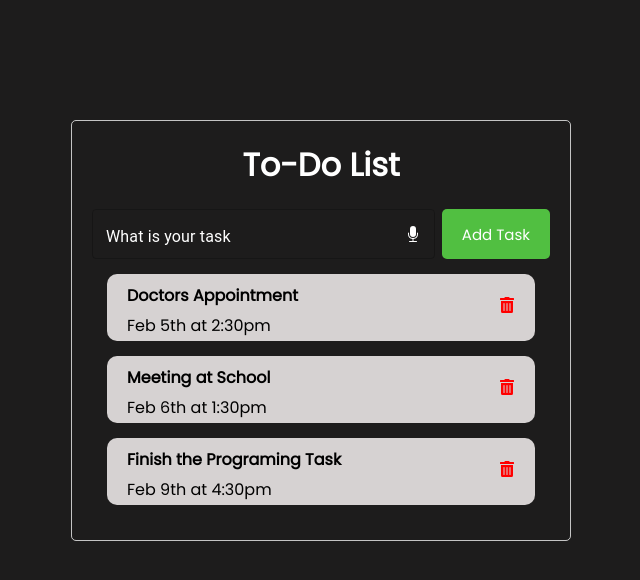
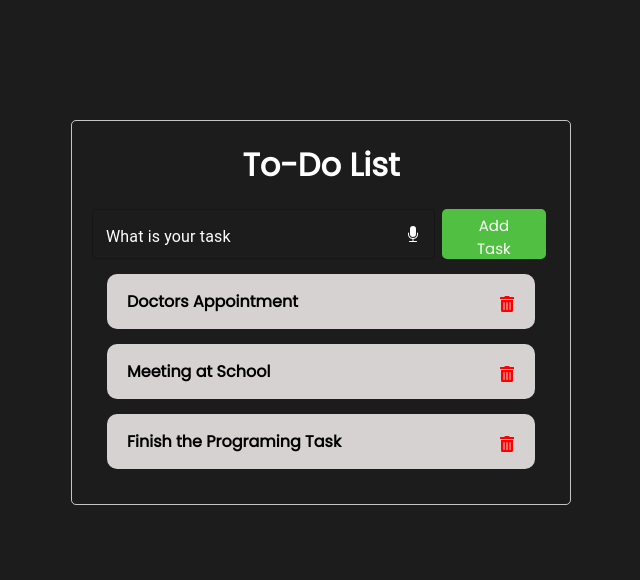
Before and after one commit to AhmedKamal29/React-practice, a React (Create React App) app: page / in a window 1280 px wide. Shown: the top 580 px of the page, without its empty margins (319-959 px from the left). Built offline with nearby package versions, Linux system fonts and the light colour scheme.

Commit message:
adding task is functional

```diff
--- a/src/App.js
+++ b/src/App.js
@@ -2,35 +2,47 @@ import { useState } from "react";
 import Header from "./Components/Header";
 import Inputs from "./Components/Inputs";
 import Tasks from "./Components/Tasks";
-// import Task from "./Components/Task";
 
 const App = () => {
-  const [tasks] = useState([
+  const [tasks, setTasks] = useState([
     {
       id: 1,
       text: "Doctors Appointment",
       day: "Feb 5th at 2:30pm",
-      reminder: true,
     },
     {
       id: 2,
       text: "Meeting at School",
       day: "Feb 6th at 1:30pm",
-      reminder: true,
     },
     {
       id: 3,
       text: "Finish the Programing Task",
       day: "Feb 9th at 4:30pm",
-      reminder: true,
     },
   ]);
+  // add a task
+  const addTask = (task) => {
+    const id = Math.floor(Math.random() * 10000) + 1;
+    const newTask = { id, ...task };
+    setTasks([...tasks, newTask]);
+  };
+  //delete task
+  const delTask = (id) => {
+    setTasks(tasks.filter((task) => task.id !== id));
+  };
 
   return (
     <div className="container">
       <Header />
-      <Inputs />
-      <Tasks tasks={tasks} />
+      <Inputs onAdd={addTask} />
+      {tasks.length > 0 ? (
+        <Tasks tasks={tasks} onDelete={delTask} />
+      ) : (
+        <p className="noTasks">
+          You have no tasks today <span>&#9787;</span>{" "}
+        </p>
+      )}
     </div>
   );
 };
--- a/src/Components/Button.js
+++ b/src/Components/Button.js
@@ -1,8 +1,8 @@
 import PropTypes from "prop-types";
 
-const Button = ({ text, onClick }) => {
+const Button = ({ type, text, onClick }) => {
   return (
-    <button onClick={onClick} className="btn">
+    <button type={type} onClick={onClick} value="Saving btn " className="btn">
       {text}
     </button>
   );
--- a/src/Components/Inputs.js
+++ b/src/Components/Inputs.js
@@ -1,22 +1,40 @@
 import React from "react";
+import { useState } from "react";
 import PropTypes from "prop-types";
 import FormControl from "@material-ui/core/FormControl";
 import InputLabel from "@material-ui/core/InputLabel";
+import OutlinedInput from "@material-ui/core/OutlinedInput";
 import InputAdornment from "@material-ui/core/InputAdornment";
+import { BsFillMicFill } from "react-icons/bs";
 import Button from "./Button";
-import { BsFillMicFill } from "react-icons/bs";
-import OutlinedInput from "@material-ui/core/OutlinedInput";
 
-const Inputs = ({ placeholder }) => {
-  const onClick = () => {
-    console.log("adding a task");
+const Inputs = ({ onAdd }) => {
+  const [text, setText] = useState("");
+
+  // const onClick = () => {
+  //   console.log("adding a task");
+  // };
+
+  const onSubmit = (e) => {
+    e.preventDefault();
+    if (!text) {
+      alert("Please add a task");
+      return;
+    }
+
+    onAdd({ text });
+
+    setText("");
   };
 
   return (
-    <div className="TextArea">
+    <form className="TextArea" onSubmit={onSubmit}>
       <FormControl variant="outlined">
         <InputLabel className="inputLabel">What is your task</InputLabel>
         <OutlinedInput
+          required
+          value={text}
+          onChange={(e) => setText(e.target.value)}
           label="what is your task"
           endAdornment={
             <InputAdornment position="end">
@@ -28,9 +46,9 @@ const Inputs = ({ placeholder }) => {
             </InputAdornment>
           }
         />
+        <Button type="submit" text="Add Task" />
       </FormControl>
-      <Button text="Add Task" onClick={onClick} />
-    </div>
+    </form>
   );
 };
 
--- a/src/Components/Task.js
+++ b/src/Components/Task.js
@@ -1,12 +1,12 @@
 import { FaTrashAlt } from "react-icons/fa";
 
-const Task = ({ task }) => {
+const Task = ({ task, onDelete }) => {
   return (
     <div className="task">
       <h4>
-        {task.text} <FaTrashAlt className="trashIcon" />
+        {task.text}{" "}
+        <FaTrashAlt className="trashIcon" onClick={() => onDelete(task.id)} />
       </h4>
-      <p>{task.day}</p>
     </div>
   );
 };
--- a/src/Components/Tasks.js
+++ b/src/Components/Tasks.js
@@ -1,10 +1,10 @@
 import Task from "./Task";
 
-const Tasks = ({ tasks }) => {
+const Tasks = ({ tasks, onDelete }) => {
   return (
     <>
       {tasks.map((task) => (
-        <Task key={task.id} task={task} />
+        <Task key={task.id} task={task} onDelete={onDelete} />
       ))}
     </>
   );
--- a/src/index.css
+++ b/src/index.css
@@ -36,14 +36,14 @@ body {
   background: rgb(81, 191, 65);
   color: #fff;
   border: none;
-  padding: 5px 20px;
+  padding: 5px 35px;
   border-radius: 5px;
   cursor: pointer;
-  text-decoration: none;
   font-size: 15px;
   font-family: inherit;
-  height: 50px;;
-  float: right;
+  height: 50px;
+  position: absolute;
+  margin-left: 350px;
 }
 
 .btn:focus {
@@ -62,7 +62,7 @@ body {
 .task {
   background: #d6d2d2;
   margin: 15px 15px 15px 15px;
-  padding: 3px 20px;
+  padding: 15px 20px;
   cursor: pointer;
   border-radius: 10px;
 }
@@ -100,7 +100,7 @@ footer {
 
 .trashIcon{
   color: red;
-  margin-top: 20px;
+  margin-top: 5px;
 }
 
 
@@ -112,3 +112,10 @@ footer {
   color:white;
   cursor: pointer;
 }
+
+.noTasks{
+  color: white;
+  text-align: center;
+  margin-top: 10px;
+  font-size: large;
+}
```
